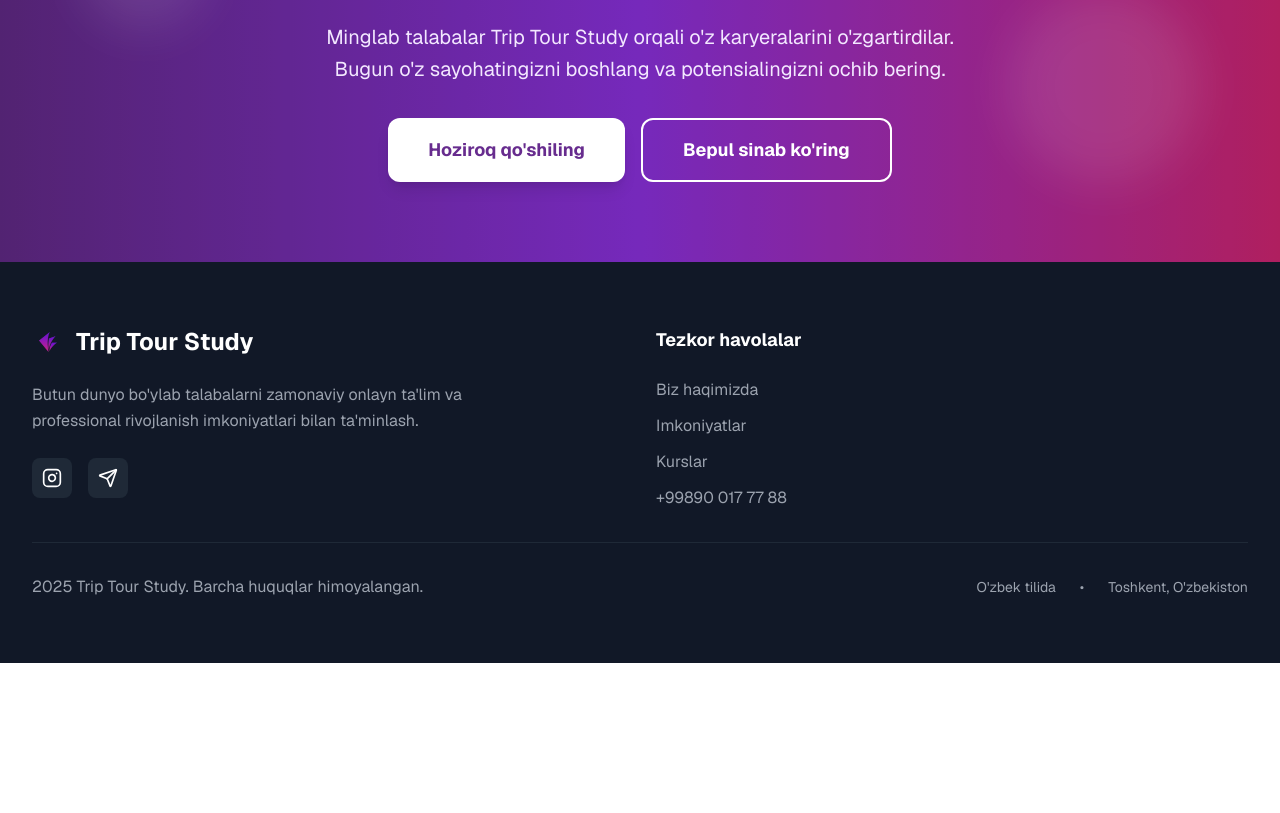
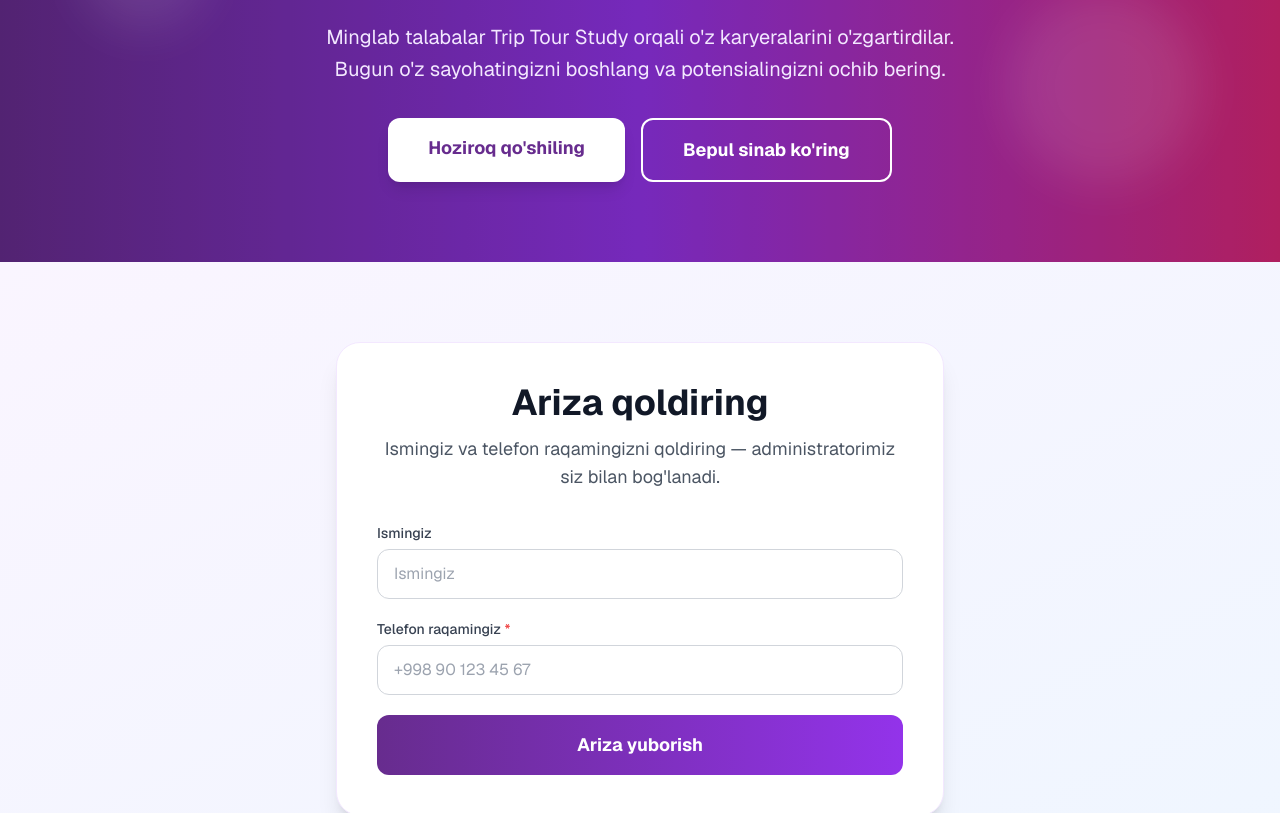
Before and after one commit to davidkhan4747/tirp-study-landing, a Next.js app: page / in a window 1280 px wide. Shown: the part 4800-5613 px from the top of the page. Before the commit the page ends 5463 px from the top, so only its background shows below. Built offline with nearby package versions, Linux system fonts and the light colour scheme; no server answers.

Commit message:
лендинг: форма заявки Ariza qoldirish → submitSchoolLead (source=sayt), оживлены кнопки CTA

```diff
--- a/app/page.tsx
+++ b/app/page.tsx
@@ -17,6 +17,150 @@ import {
   Send,
 } from "lucide-react";
 import { useEffect, useRef, useState } from "react";
+
+// Форма заявки с сайта — заявка летит админу (Насибе) с меткой source="sayt"
+function LeadFormSection() {
+  const [name, setName] = useState("");
+  const [phone, setPhone] = useState("");
+  const [company, setCompany] = useState(""); // honeypot (скрытое поле от ботов)
+  const [status, setStatus] = useState<"idle" | "loading" | "ok" | "error">(
+    "idle",
+  );
+  const [errorMsg, setErrorMsg] = useState("");
+
+  const submit = async (e: React.FormEvent) => {
+    e.preventDefault();
+    if (status === "loading") return;
+    if (!phone.trim()) {
+      setStatus("error");
+      setErrorMsg("Telefon raqamingizni kiriting");
+      return;
+    }
+    setStatus("loading");
+    setErrorMsg("");
+    try {
+      const response = await fetch("/api/graphql", {
+        method: "POST",
+        headers: { "Content-Type": "application/json" },
+        body: JSON.stringify({
+          query: `mutation Submit($name: String, $phone: String!, $company: String) {
+            submitSchoolLead(name: $name, phone: $phone, company: $company) { ok message }
+          }`,
+          variables: { name, phone, company },
+        }),
+      });
+      const data = await response.json();
+      const res = data?.data?.submitSchoolLead;
+      if (res?.ok) {
+        setStatus("ok");
+        setName("");
+        setPhone("");
+      } else {
+        setStatus("error");
+        setErrorMsg(res?.message || "Xatolik yuz berdi. Qaytadan urinib ko'ring.");
+      }
+    } catch {
+      setStatus("error");
+      setErrorMsg("Tarmoq xatosi. Qaytadan urinib ko'ring.");
+    }
+  };
+
+  return (
+    <section
+      id="ariza"
+      className="py-20 bg-gradient-to-br from-purple-50 to-blue-50"
+    >
+      <div className="max-w-2xl mx-auto px-4 sm:px-6 lg:px-8">
+        <div className="bg-white rounded-3xl shadow-xl p-8 sm:p-10 border border-purple-100">
+          <div className="text-center mb-8">
+            <h2 className="text-3xl sm:text-4xl font-bold text-gray-900 mb-3">
+              Ariza qoldiring
+            </h2>
+            <p className="text-lg text-gray-600">
+              Ismingiz va telefon raqamingizni qoldiring — administratorimiz siz
+              bilan bog'lanadi.
+            </p>
+          </div>
+
+          {status === "ok" ? (
+            <div className="text-center py-8">
+              <div className="inline-flex items-center justify-center w-16 h-16 rounded-full bg-green-100 mb-4">
+                <svg
+                  className="w-8 h-8 text-green-600"
+                  fill="none"
+                  viewBox="0 0 24 24"
+                  stroke="currentColor"
+                  strokeWidth={2}
+                >
+                  <path
+                    strokeLinecap="round"
+                    strokeLinejoin="round"
+                    d="M5 13l4 4L19 7"
+                  />
+                </svg>
+              </div>
+              <h3 className="text-2xl font-bold text-gray-900 mb-2">
+                Rahmat! Arizangiz qabul qilindi
+              </h3>
+              <p className="text-gray-600">
+                Tez orada siz bilan bog'lanamiz.
+              </p>
+            </div>
+          ) : (
+            <form onSubmit={submit} className="space-y-5">
+              {/* honeypot — скрыто от людей, боты заполняют */}
+              <input
+                type="text"
+                name="company"
+                value={company}
+                onChange={(e) => setCompany(e.target.value)}
+                tabIndex={-1}
+                autoComplete="off"
+                className="hidden"
+                aria-hidden="true"
+              />
+              <div>
+                <label className="block text-sm font-medium text-gray-700 mb-1.5">
+                  Ismingiz
+                </label>
+                <input
+                  type="text"
+                  value={name}
+                  onChange={(e) => setName(e.target.value)}
+                  placeholder="Ismingiz"
+                  className="w-full px-4 py-3 rounded-xl border border-gray-300 focus:border-[#672c8e] focus:ring-2 focus:ring-[#672c8e]/20 outline-none transition-all"
+                />
+              </div>
+              <div>
+                <label className="block text-sm font-medium text-gray-700 mb-1.5">
+                  Telefon raqamingiz <span className="text-red-500">*</span>
+                </label>
+                <input
+                  type="tel"
+                  value={phone}
+                  onChange={(e) => setPhone(e.target.value)}
+                  placeholder="+998 90 123 45 67"
+                  required
+                  className="w-full px-4 py-3 rounded-xl border border-gray-300 focus:border-[#672c8e] focus:ring-2 focus:ring-[#672c8e]/20 outline-none transition-all"
+                />
+              </div>
+              {status === "error" && (
+                <p className="text-sm text-red-600">{errorMsg}</p>
+              )}
+              <button
+                type="submit"
+                disabled={status === "loading"}
+                className="w-full bg-gradient-to-r from-[#672c8e] to-purple-600 text-white px-8 py-4 rounded-xl text-lg font-bold hover:shadow-2xl transition-all duration-300 transform hover:-translate-y-0.5 disabled:opacity-60 disabled:cursor-not-allowed disabled:transform-none"
+              >
+                {status === "loading" ? "Yuborilmoqda..." : "Ariza yuborish"}
+              </button>
+            </form>
+          )}
+        </div>
+      </div>
+    </section>
+  );
+}
 
 // Компонент для курсов (без Apollo для SSG совместимости)
 function CoursesSection() {
@@ -977,15 +1121,24 @@ function TripStudyLandingContent() {
             potensialingizni ochib bering.
           </p>
           <div className="flex flex-col sm:flex-row gap-4 justify-center">
-            <button className="bg-white text-[#672c8e] px-10 py-4 rounded-xl text-lg font-bold hover:bg-gray-100 transition-all duration-300 shadow-lg hover:shadow-2xl transform hover:-translate-y-1">
+            <a
+              href="#ariza"
+              className="bg-white text-[#672c8e] px-10 py-4 rounded-xl text-lg font-bold hover:bg-gray-100 transition-all duration-300 shadow-lg hover:shadow-2xl transform hover:-translate-y-1"
+            >
               Hoziroq qo'shiling
-            </button>
-            <button className="border-2 border-white text-white px-10 py-4 rounded-xl text-lg font-bold hover:bg-white hover:text-[#672c8e] transition-all duration-300">
+            </a>
+            <a
+              href="#ariza"
+              className="border-2 border-white text-white px-10 py-4 rounded-xl text-lg font-bold hover:bg-white hover:text-[#672c8e] transition-all duration-300"
+            >
               Bepul sinab ko'ring
-            </button>
+            </a>
           </div>
         </div>
       </section>
+
+      {/* Ariza qoldirish — форма заявки (летит админу с меткой sayt) */}
+      <LeadFormSection />
 
       {/* Footer */}
       <footer id="contact" className="bg-gray-900 text-white py-16">
```
